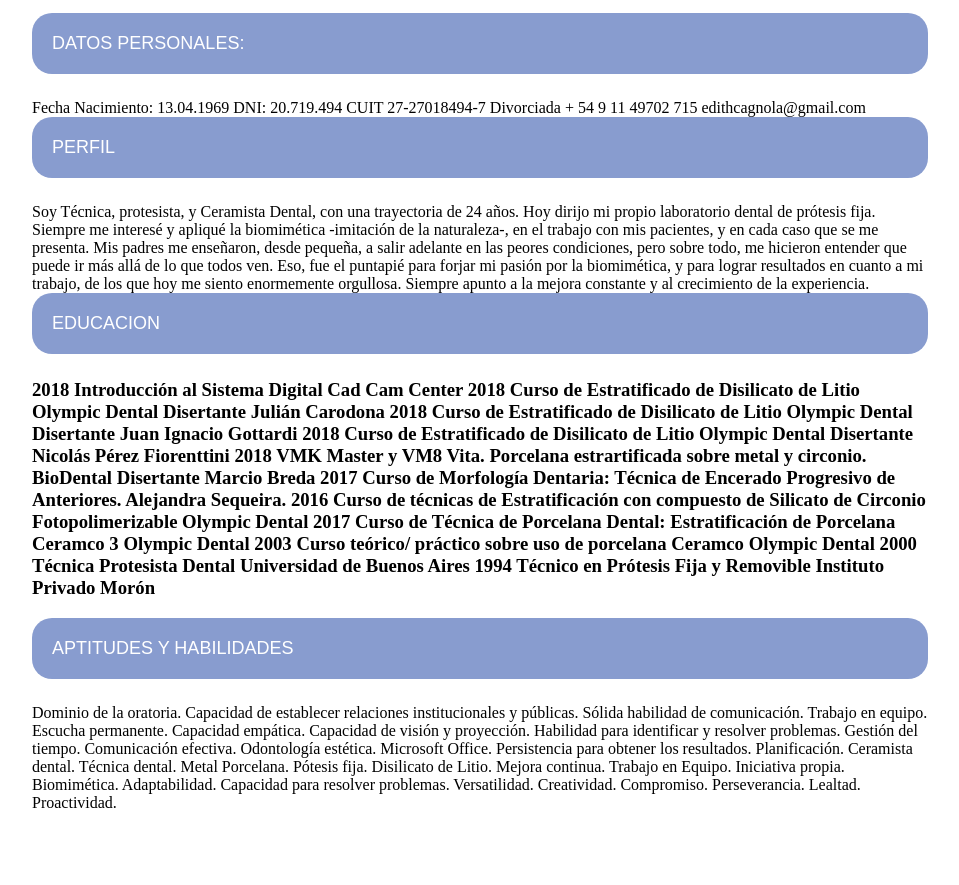
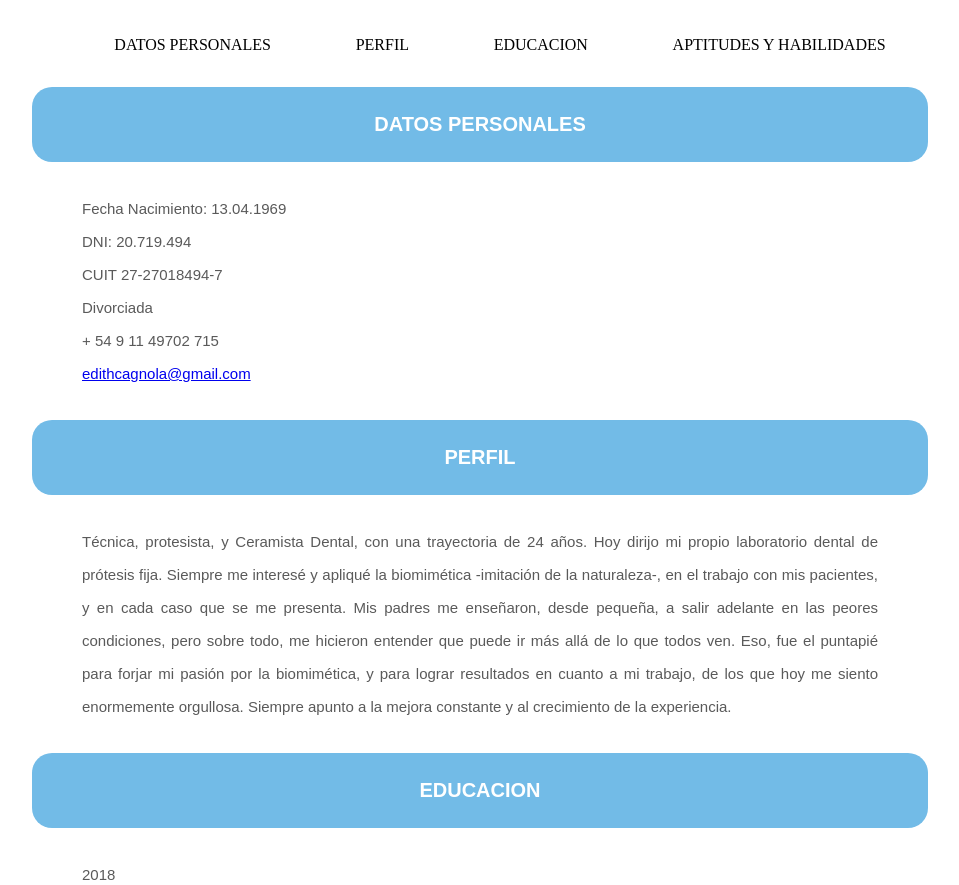
Before and after one commit to aguilerapaula/cagnola, a plain HTML site: page index.html in a window 1280 px wide. Shown: the part 247-1132 px from the top of the page, without its empty margins (160-1119 px from the left). Before the commit the page ends 1089 px from the top, so only its background shows below. Drawn offline with Linux system fonts and the light colour scheme.

Commit message:
Modificaciones básicas hasta hoy, esperar nueva info. Trabajar más en la NavBar.

```diff
--- a/assets/css/style.css
+++ b/assets/css/style.css
@@ -1,14 +1,22 @@
-h1 {
-    color:rgb(0, 17, 255);
-}
-
 .align-center {
     margin: auto;
 }
 
 body{
-    padding: 30px;
+    padding: 0px 30px 30px 30px;
     width: 70%;
+}
+
+h4 {
+    font-family: sans-serif;
+    font-weight: lighter;
+    font-size: 15px;
+    line-height: 2.2;
+    letter-spacing: 1.2;
+    color:rgb(90, 90, 90);
+    margin: 30px 50px 30px 50px;
+    text-align: justify;
+
 }
 
 #cont-header {
@@ -17,6 +25,7 @@ body{
     flex-direction: row;
     justify-content: space-around;
     align-items: center;
+
 }
 
 nav {
@@ -32,25 +41,37 @@ ul {
 }
 
 img {
-    width: 150px;
-    height: 150px;
+    width: 100%;
+    border-radius: 0px 0px 20px 20px;
 }
 
 .nav-justified {
     background-color: #eee;
     border: 1px solid #ccc;
-    border-radius: 5px;
     width: 100%;
 }
 
 .caja-titulos {
-    font-family: sans-serif;
-    font-size: 18px;
-    font-weight: 400;
-    color: #ffffff;
-    background: #889ccf;
-    margin: 0 0 25px;
+    background: #72BBE7;
     overflow: hidden;
-    padding: 20px;
+    padding: 26px;
     border-radius: 20px 20px 20px 20px;
 }
+
+h2 {
+    text-align: center;
+    font-family: Arial, Helvetica, sans-serif;
+    font-size: 20px;
+    font-weight: bold;
+    color: white;
+
+}
+
+li {
+    display: -webkit-inline-box;
+    list-style: none;
+    color: black;
+    text-decoration: none;
+
+
+}
--- a/index.html
+++ b/index.html
@@ -10,105 +10,97 @@
 <body class="align-center">
     <header>
         <div id="cont-header" >
-        <img src="assets/edith_cagnola.jpg" alt="Foto de Edith Cagnola">
-        <h1>EDITH CAGNOLA</h1>
-        <h2>Directora de Laboratorio Dental<br>
-            Técnica / Protesista / Ceramista</h2>
+        <img src="assets/header_cagnola.jpg" alt="Foto de Edith Cagnola Directora de Laboratorio Dental Técnica / Protesista / Ceramista">
     </div>
-<div id="text-header">
+<div>
 <nav id="navbar nav-justified">
     <ul>
-        <li>DATOS PERSONALES</li>
-        <li>PERFIL</li>
-        <li>EDUCACION</li>
-        <li>APTITUDES Y HABILIDADES</li>
+        <a href="#datos personales"><li>DATOS PERSONALES</li></a>
+        <a href="#perfil"><li>PERFIL</li></a>
+        <a href="#educacion"><li>EDUCACION</li></a>
+        <a href="#aptitudes"><li>APTITUDES Y HABILIDADES</li></a>
     </ul>
 </nav>
-
 </div>
     </header>
 
     <main>
-
-        <section id ="datos personales ">
-            <h4 id= "caja-titulos" class="caja-titulos">DATOS PERSONALES:</h4>
-
-            Fecha Nacimiento: 13.04.1969
-            DNI: 20.719.494
-            CUIT 27-27018494-7
-            Divorciada
-
-            + 54 9 11 49702 715
-            edithcagnola@gmail.com
+        <section id ="datos personales" class= "datos-personales">
+            <h2 id="caja-titulos" class="caja-titulos">DATOS PERSONALES</h2>
+            <h4>Fecha Nacimiento: 13.04.1969 <br>
+            DNI: 20.719.494<br>
+            CUIT 27-27018494-7<br>
+            Divorciada<br>
+            + 54 9 11 49702 715<br>
+            <a href="mailto:edithcagnola@gmail.com">edithcagnola@gmail.com<br></a>
+        </h4>
         </section>
 
-        <section id = "perfil"><h4 id= "caja-titulos" class="caja-titulos">PERFIL</h4>
-            Soy Técnica, protesista, y Ceramista Dental, con una trayectoria de 24 años. Hoy dirijo mi propio laboratorio dental de prótesis fija. Siempre me interesé y apliqué la biomimética -imitación de la naturaleza-, en el trabajo con mis pacientes, y en cada caso que se me presenta.
-
-Mis padres me enseñaron, desde pequeña, a salir adelante en las peores condiciones, pero sobre todo, me hicieron entender que puede ir más allá de lo que todos ven. Eso, fue el puntapié para forjar mi pasión por la biomimética, y para lograr resultados en cuanto a mi trabajo, de los que hoy me siento enormemente orgullosa. Siempre apunto a la mejora constante y al crecimiento de la experiencia.
+        <section id = "perfil"><h2 id= "caja-titulos" class="caja-titulos">PERFIL</h2>
+<h4> Técnica, protesista, y Ceramista Dental, con una trayectoria de 24 años. Hoy dirijo mi propio laboratorio dental de prótesis fija. Siempre me interesé y apliqué la biomimética -imitación de la naturaleza-, en el trabajo con mis pacientes, y en cada caso que se me presenta. Mis padres me enseñaron, desde pequeña, a salir adelante en las peores condiciones, pero sobre todo, me hicieron entender que puede ir más allá de lo que todos ven. Eso, fue el puntapié para forjar mi pasión por la biomimética, y para lograr resultados en cuanto a mi trabajo, de los que hoy me siento enormemente orgullosa. Siempre apunto a la mejora constante y al crecimiento de la experiencia.</h4>
 
         </section>
         <section>
-            <h4 id= "caja-titulos" class="caja-titulos">EDUCACION</h4>
-                <h3>
-                    2018
-            Introducción al Sistema Digital
-            Cad Cam Center
+            <h2 id= "educacion" class="caja-titulos">EDUCACION</h2>
+                <h4>
+            2018<br>
+            Introducción al Sistema Digital<br>
+            Cad Cam Center<br><br>
 
-            2018
-            Curso de Estratificado de Disilicato de Litio
-            Olympic Dental
-            Disertante Julián Carodona
+            2018<br>
+            Curso de Estratificado de Disilicato de Litio<br>
+            Olympic Dental<br>
+            Disertante Julián Carodona<br><br>
 
-            2018
-            Curso de Estratificado de Disilicato de Litio
-            Olympic Dental
-            Disertante Juan Ignacio Gottardi
+            2018<br>
+            Curso de Estratificado de Disilicato de Litio<br>
+            Olympic Dental<br>
+            Disertante Juan Ignacio Gottardi<br><br>
 
-            2018
-            Curso de Estratificado de Disilicato de Litio
-            Olympic Dental
-            Disertante Nicolás Pérez Fiorenttini
+            2018<br>
+            Curso de Estratificado de Disilicato de Litio<br>
+            Olympic Dental<br>
+            Disertante Nicolás Pérez Fiorenttini<br><br>
 
-            2018
-            VMK Master y VM8 Vita. Porcelana estrartificada sobre metal y circonio.
-            BioDental
-            Disertante Marcio Breda
+            2018<br>
+            VMK Master y VM8 Vita. Porcelana estrartificada sobre metal y circonio.<br>
+            BioDental<br>
+            Disertante Marcio Breda<br><br>
 
-            2017
-            Curso de Morfología Dentaria: Técnica de Encerado Progresivo de Anteriores.
-            Alejandra Sequeira.
+            2017<br>
+            Curso de Morfología Dentaria: Técnica de Encerado Progresivo de Anteriores.<br>
+            Alejandra Sequeira.<br><br>
 
-            2016
-            Curso de técnicas de Estratificación con compuesto de Silicato de Circonio Fotopolimerizable
-            Olympic Dental
+            2016<br>
+            Curso de técnicas de Estratificación con compuesto de Silicato de Circonio Fotopolimerizable<br>
+            Olympic Dental<br><br>
 
-            2017
-            Curso de Técnica de Porcelana Dental: Estratificación de Porcelana Ceramco 3
-            Olympic Dental
+            2017<br>
+            Curso de Técnica de Porcelana Dental: Estratificación de Porcelana Ceramco 3<br>
+            Olympic Dental<br><br>
 
-            2003
-            Curso teórico/ práctico sobre uso de porcelana Ceramco
-            Olympic Dental
+            2003<br>
+            Curso teórico/ práctico sobre uso de porcelana Ceramco<br>
+            Olympic Dental<br><br>
 
-            2000
-            Técnica Protesista Dental
-            Universidad de Buenos Aires
+            2000<br>
+            Técnica Protesista Dental<br>
+            Universidad de Buenos Aires<br><br>
 
-            1994
-            Técnico en Prótesis Fija y Removible
-            Instituto Privado Morón</h3>
+            1994<br>
+            Técnico en Prótesis Fija y Removible<br>
+            Instituto Privado Morón<br><br></h4>
 
 
         </section>
         <section>
-            <h4 id= "caja-titulos" class="caja-titulos">APTITUDES Y HABILIDADES</h4>
+            <h2 id= "aptitudes" class="caja-titulos">APTITUDES Y HABILIDADES</h2>
 
-Dominio de la oratoria. Capacidad de establecer relaciones institucionales y públicas. Sólida habilidad de comunicación. Trabajo en equipo. Escucha permanente. Capacidad empática.
+<h4> Gran manejo de la oratoria. Capacidad de establecer relaciones institucionales y públicas. Sólida habilidad de comunicación. Trabajo en equipo. Escucha permanente. Capacidad empática.
 
 Capacidad de visión y proyección. Habilidad para identificar y resolver problemas. Gestión del tiempo. Comunicación efectiva. Odontología estética. Microsoft Office. Persistencia para obtener los resultados. Planificación. Ceramista dental. Técnica dental. Metal Porcelana. Pótesis fija.
 Disilicato de Litio. Mejora continua. Trabajo en Equipo. Iniciativa propia. Biomimética. Adaptabilidad. Capacidad para resolver problemas. Versatilidad.
-Creatividad. Compromiso. Perseverancia. Lealtad. Proactividad.
+Creatividad. Compromiso. Perseverancia. Lealtad. Proactividad.</h4>
 
         </section>
     </main>
```
Also changed, not shown: assets/header_cagnola.jpg (added).
